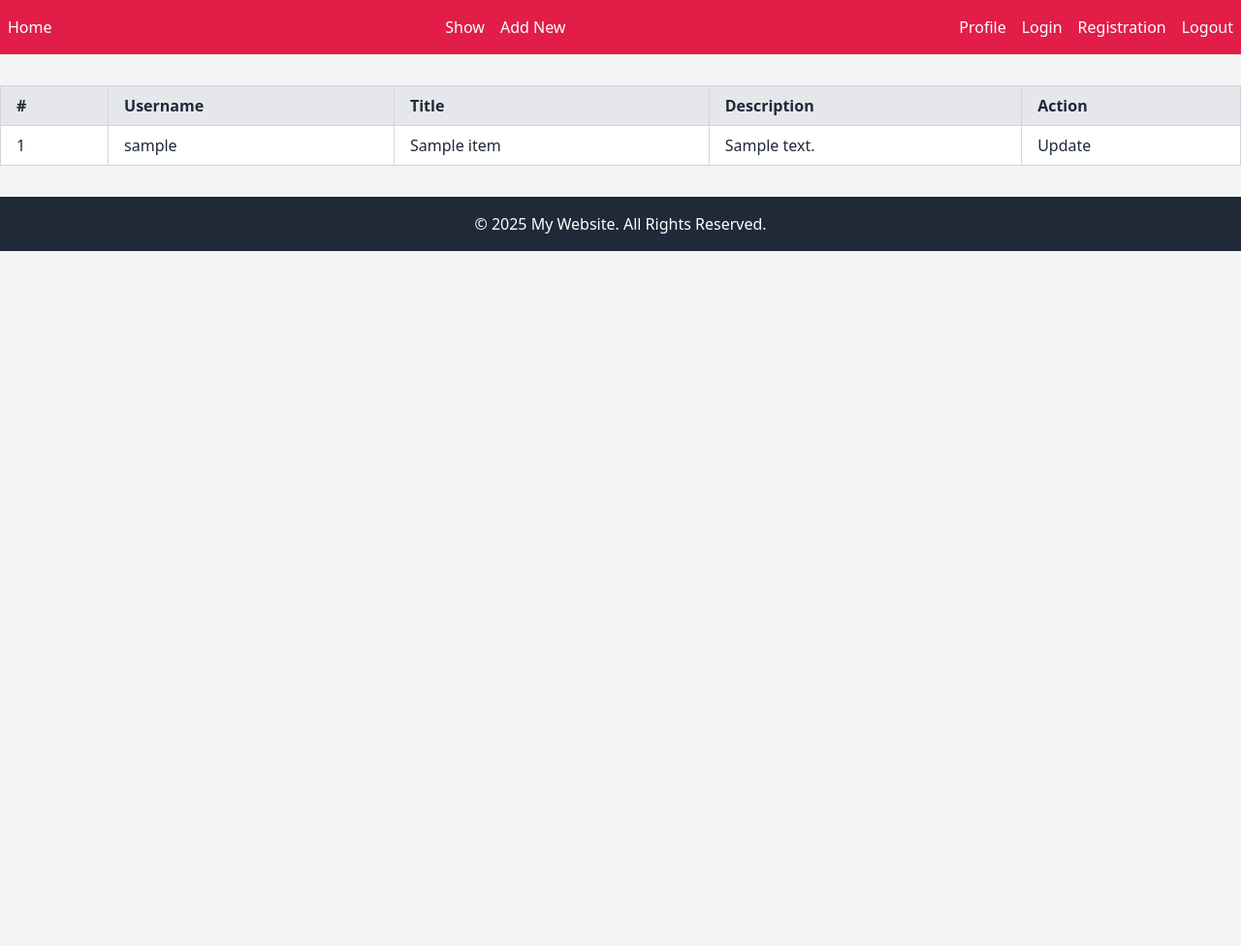
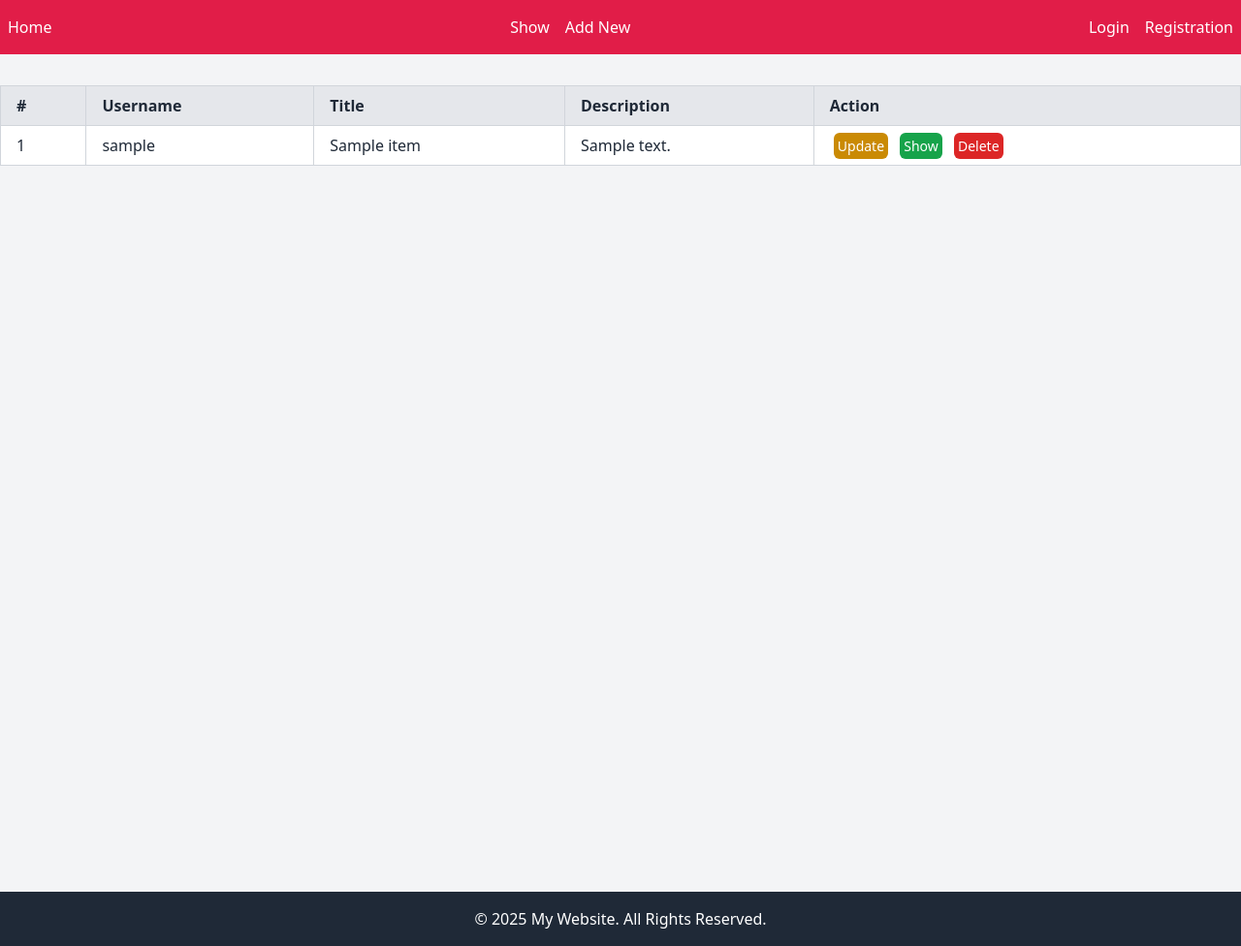
Before and after one commit to Hasan-TechNinja/CRUD, a Django app: template main/templates/home.html in a window 1280 px wide. Shown: the whole page at 97% size. Before the commit the page ends 259 px from the top, so only its background shows below. Run offline with Django 3.2, Linux system fonts and the light colour scheme; the template is opened without the code that fills it: most values are stand-ins (such as "Sample title", 1, 10 or a date in 2020); some libraries are stand-ins or nearby versions.

Commit message:
delete enable

```diff
--- a/authentication/templates/registration.html
+++ b/authentication/templates/registration.html
@@ -13,7 +13,7 @@
             {{form}}
         </div>
         {% if form.errors %}
-        <div>
+        <div class='text-red-500'>
             {{form.errors}}
         </div>
         {% endif %}
--- a/main/templates/home.html
+++ b/main/templates/home.html
@@ -3,7 +3,7 @@
 {% block title %}Home{% endblock title %}
 
 {% block content %}
-<div class="container mx-auto mt-6">
+<div class="container mx-auto mt-6 min-h-screen">
     <table class="table-auto border-collapse border border-gray-300 w-full text-left">
         <thead class="bg-gray-200">
             <tr>
@@ -19,9 +19,13 @@
             <tr class="{% cycle 'bg-white' 'bg-gray-50' %}">
                 <td class="border border-gray-300 px-4 py-2">{{ forloop.counter }}</td>
                 <td class="border border-gray-300 px-4 py-2">{{ item.user.username }}</td>
-                <td class="border border-gray-300 px-4 py-2"><a href="{% url "details" item.id %}">{{ item.title }}</a></td>
+                <td class="border border-gray-300 px-4 py-2">{{ item.title }}</td>
                 <td class="border border-gray-300 px-4 py-2">{{ item.description }}</td>
-                <td class="border border-gray-300 px-4 py-2"><a href="{% url "update" item.id %}">Update</a></td>
+                <td class="border border-gray-300 px-4 py-2">
+                    <a class="mx-1 bg-yellow-600 rounded-md p-1 text-sm text-white" href="{% url "update" item.id %}">Update</a>
+                    <a class="mx-1 bg-green-600 rounded-md p-1 text-sm text-white" href="{% url "details" item.id %}">Show</a>
+                    <a class="mx-1 bg-red-600 rounded-md p-1 text-sm text-white" href="{% url "delete" item.id %}">Delete</a>
+                </td>
             </tr>
             {% empty %}
             <tr>
--- a/main/urls.py
+++ b/main/urls.py
@@ -7,5 +7,6 @@ urlpatterns = [
     path('details/', views.details, name='detail'),
     path('details/<int:id>', views.details, name='details'),
     path('update/', views.update, name='updates'),
-    path('update/<int:id>', views.update, name='update')
+    path('update/<int:id>', views.update, name='update'),
+    path('delete/<int:pk>', views.deleteData, name='delete')
 ]
--- a/templates/base.html
+++ b/templates/base.html
@@ -20,10 +20,13 @@
                 <li><a href="{% url 'add' %}" class="hover:underline">Add New</a></li>
             </ul>
             <ul class="flex space-x-4">
+                {% if user.is_authenticated %}
                 <li><a href="#" class="hover:underline">Profile</a></li>
+                <li><a href="{% url "logout" %}" class="hover:underline">Logout</a></li>
+                {% else %}
                 <li><a href="{% url "login" %}" class="hover:underline">Login</a></li>
                 <li><a href="{% url "registration" %}" class="hover:underline">Registration</a></li>
-                <li><a href="{% url "logout" %}" class="hover:underline">Logout</a></li>
+                {% endif %}
             </ul>
         </div>
     </nav>
--- a/theme/static/css/dist/styles.css
+++ b/theme/static/css/dist/styles.css
@@ -833,6 +833,16 @@ select {
   margin-bottom: 2rem;
 }
 
+.mx-2 {
+  margin-left: 0.5rem;
+  margin-right: 0.5rem;
+}
+
+.mx-1 {
+  margin-left: 0.25rem;
+  margin-right: 0.25rem;
+}
+
 .mt-6 {
   margin-top: 1.5rem;
 }
@@ -863,6 +873,10 @@ select {
 
 .h-screen {
   height: 100vh;
+}
+
+.min-h-screen {
+  min-height: 100vh;
 }
 
 .w-full {
@@ -901,6 +915,16 @@ select {
   --tw-space-x-reverse: 0;
   margin-right: calc(1rem * var(--tw-space-x-reverse));
   margin-left: calc(1rem * calc(1 - var(--tw-space-x-reverse)));
+}
+
+.space-x-2 > :not([hidden]) ~ :not([hidden]) {
+  --tw-space-x-reverse: 0;
+  margin-right: calc(0.5rem * var(--tw-space-x-reverse));
+  margin-left: calc(0.5rem * calc(1 - var(--tw-space-x-reverse)));
+}
+
+.rounded-md {
+  border-radius: 0.375rem;
 }
 
 .border {
@@ -942,6 +966,29 @@ select {
   background-color: rgb(255 255 255 / var(--tw-bg-opacity, 1));
 }
 
+.bg-green-600 {
+  --tw-bg-opacity: 1;
+  background-color: rgb(22 163 74 / var(--tw-bg-opacity, 1));
+}
+
+.bg-yellow-600 {
+  --tw-bg-opacity: 1;
+  background-color: rgb(202 138 4 / var(--tw-bg-opacity, 1));
+}
+
+.bg-red-600 {
+  --tw-bg-opacity: 1;
+  background-color: rgb(220 38 38 / var(--tw-bg-opacity, 1));
+}
+
+.p-2 {
+  padding: 0.5rem;
+}
+
+.p-1 {
+  padding: 0.25rem;
+}
+
 .px-2 {
   padding-left: 0.5rem;
   padding-right: 0.5rem;
@@ -979,6 +1026,11 @@ select {
   line-height: 1;
 }
 
+.text-sm {
+  font-size: 0.875rem;
+  line-height: 1.25rem;
+}
+
 .leading-normal {
   line-height: 1.5;
 }
@@ -997,14 +1049,29 @@ select {
   color: rgb(31 41 55 / var(--tw-text-opacity, 1));
 }
 
+.text-red-800 {
+  --tw-text-opacity: 1;
+  color: rgb(153 27 27 / var(--tw-text-opacity, 1));
+}
+
 .text-white {
   --tw-text-opacity: 1;
   color: rgb(255 255 255 / var(--tw-text-opacity, 1));
 }
 
-.text-red-800 {
+.text-red-700 {
   --tw-text-opacity: 1;
-  color: rgb(153 27 27 / var(--tw-text-opacity, 1));
+  color: rgb(185 28 28 / var(--tw-text-opacity, 1));
+}
+
+.text-red-600 {
+  --tw-text-opacity: 1;
+  color: rgb(220 38 38 / var(--tw-text-opacity, 1));
+}
+
+.text-red-500 {
+  --tw-text-opacity: 1;
+  color: rgb(239 68 68 / var(--tw-text-opacity, 1));
 }
 
 .filter {
```
Also changed, not shown: main/views.py (+16 -4 lines), db.sqlite3.
